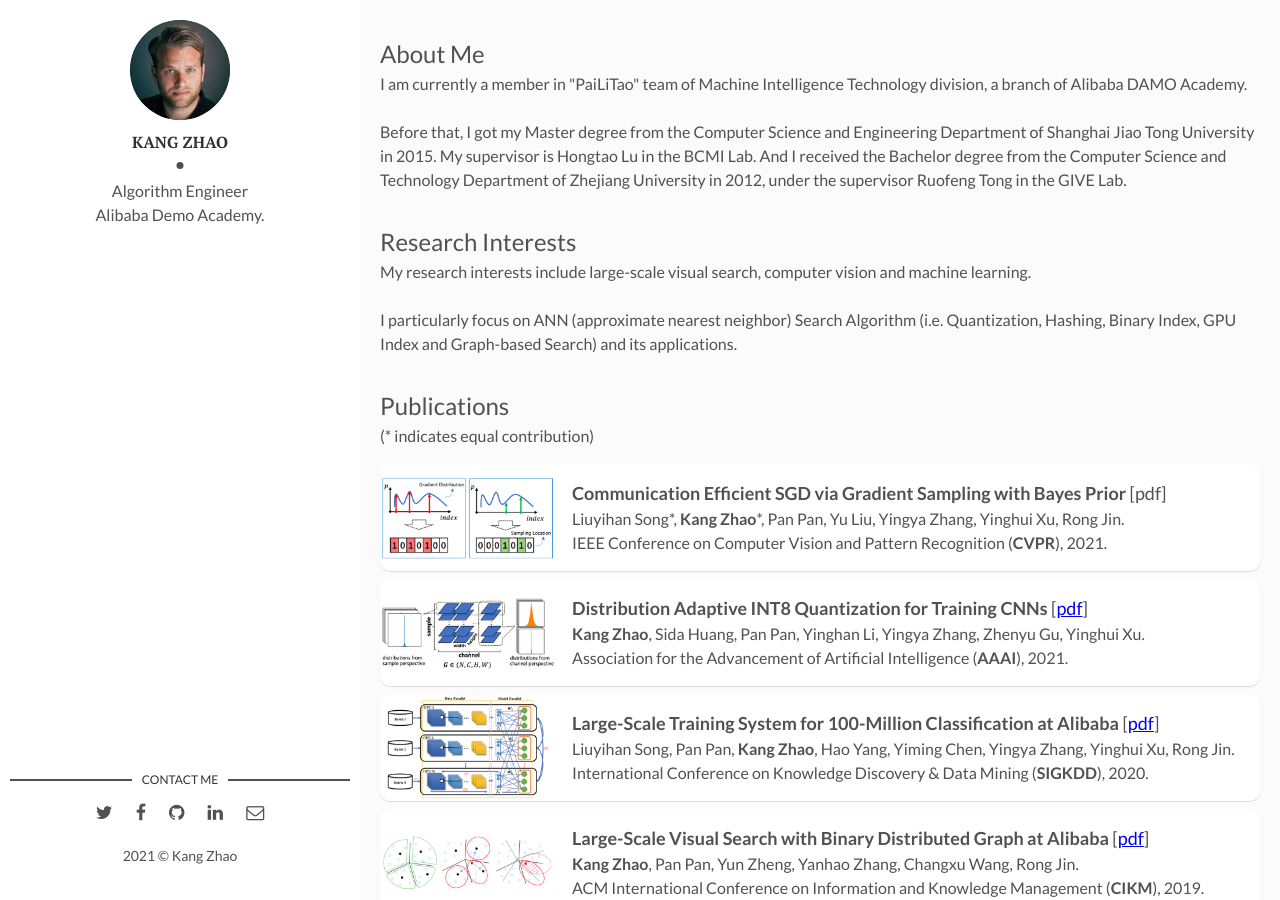
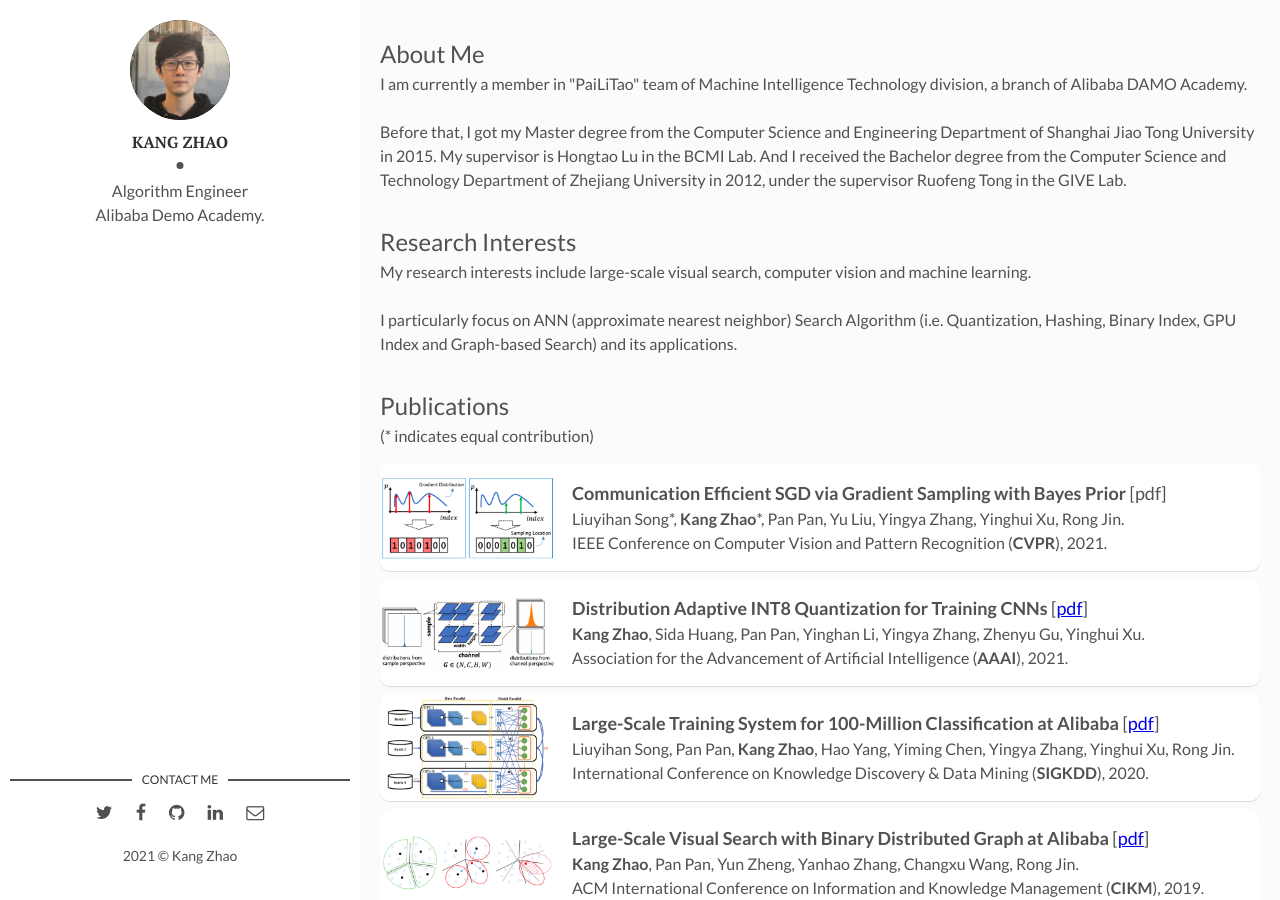
Before and after one commit to kangzhao2/kangzhao2.github.io, a Jekyll site: the page built from index.html, in a window 1280 px wide and 900 px high. Built offline with Jekyll 4.4.1, drawn with Linux system fonts in a browser that asks for light colours; the list of posts is cut into pages by our own code.

Commit message:
Update _config.yml

```diff
--- a/_config.yml
+++ b/_config.yml
@@ -7,7 +7,7 @@ site-twitter: #if your site has a twitter account, enter it here
 
 # Author Settings
 author: Kang Zhao # add your name
-author-img: david-freeman.jpg # add your photo
+author-img: kang.jpg # add your photo
 about-author: Algorithm Engineer<br>Alibaba Demo Academy. # add description
 social-twitter: # add your Twitter handle
 social-facebook: # add your Facebook handle
```
